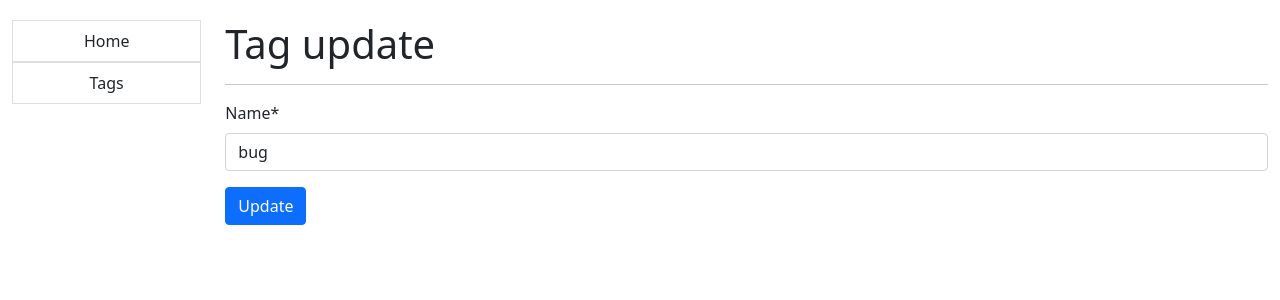
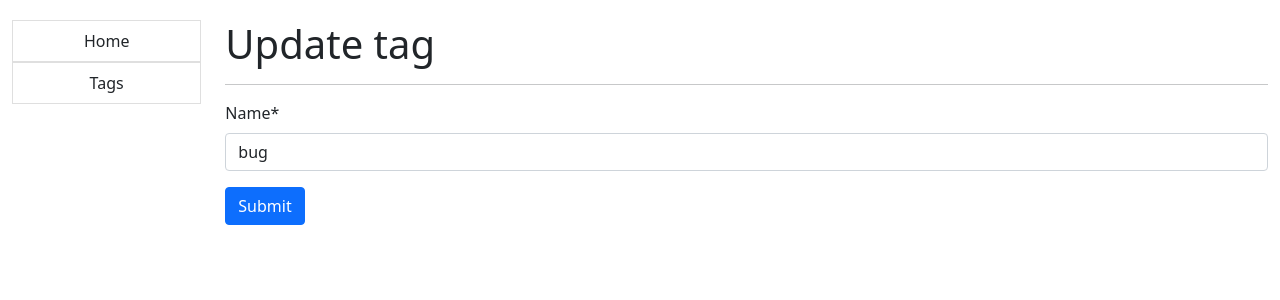
Before and after one commit to usrofgh/django_mate_practice, a Django app: page /tags/1/ in a window 1280 px wide. Shown: the top 300 px of the page. Run offline with Django 4.2, Linux system fonts and the light colour scheme; data comes from the database, SQL or seed files in the repository; some libraries are stand-ins or nearby versions.

Commit message:
Add ability to create tags & changed tag_form for create/update

```diff
--- a/templates/todo/tag_form.html
+++ b/templates/todo/tag_form.html
@@ -2,15 +2,15 @@
 {% load crispy_forms_tags %}
 
 {% block title %}
-  <title>Tag update</title>
+  <title>{{ object|yesno:"Update, Add" }} tag</title>
 {% endblock %}
 
 {% block content %}
-  <h1>Tag update</h1>
+  <h1>{{ object|yesno:"Update, Add" }} tag</h1>
   <hr>
   <form action="" method="post">
     {% csrf_token %}
     {{ form|crispy }}
-    <input type="submit" value="Update" class="btn btn-primary">
+    <input type="submit" value="Submit" class="btn btn-primary">
   </form>
 {% endblock %}
--- a/templates/todo/tag_list.html
+++ b/templates/todo/tag_list.html
@@ -6,7 +6,7 @@
 
 {% block content %}
   <h1>Tag list</h1>
-  <a href="#" class="btn btn-primary">Add Tag</a>
+  <a href="{% url 'todo:tag-create' %}" class="btn btn-primary">Add Tag</a>
   <hr>
   <div class="tasks">
   <table class="table">
--- a/todo/urls.py
+++ b/todo/urls.py
@@ -5,7 +5,8 @@ from todo.views import (
     TaskUpdateView,
 
     TagListView,
-    TagUpdateView
+    TagUpdateView,
+    TagCreateView
 )
 
 urlpatterns = [
@@ -13,7 +14,8 @@ urlpatterns = [
     path("tasks/<int:pk>/", TaskUpdateView.as_view(), name="task-update"),
 
     path("tags/", TagListView.as_view(), name="tag-list"),
-    path("tags/<int:pk>/", TagUpdateView.as_view(), name="tag-update")
+    path("tags/<int:pk>/", TagUpdateView.as_view(), name="tag-update"),
+    path("tags/create", TagCreateView.as_view(), name="tag-create"),
 ]
 
 app_name = "todo"
--- a/todo/views.py
+++ b/todo/views.py
@@ -22,3 +22,9 @@ class TagUpdateView(generic.UpdateView):
     model = Tag
     fields = "__all__"
     success_url = reverse_lazy("todo:tag-list")
+
+
+class TagCreateView(generic.CreateView):
+    model = Tag
+    fields = "__all__"
+    success_url = reverse_lazy("todo:tag-list")
```
